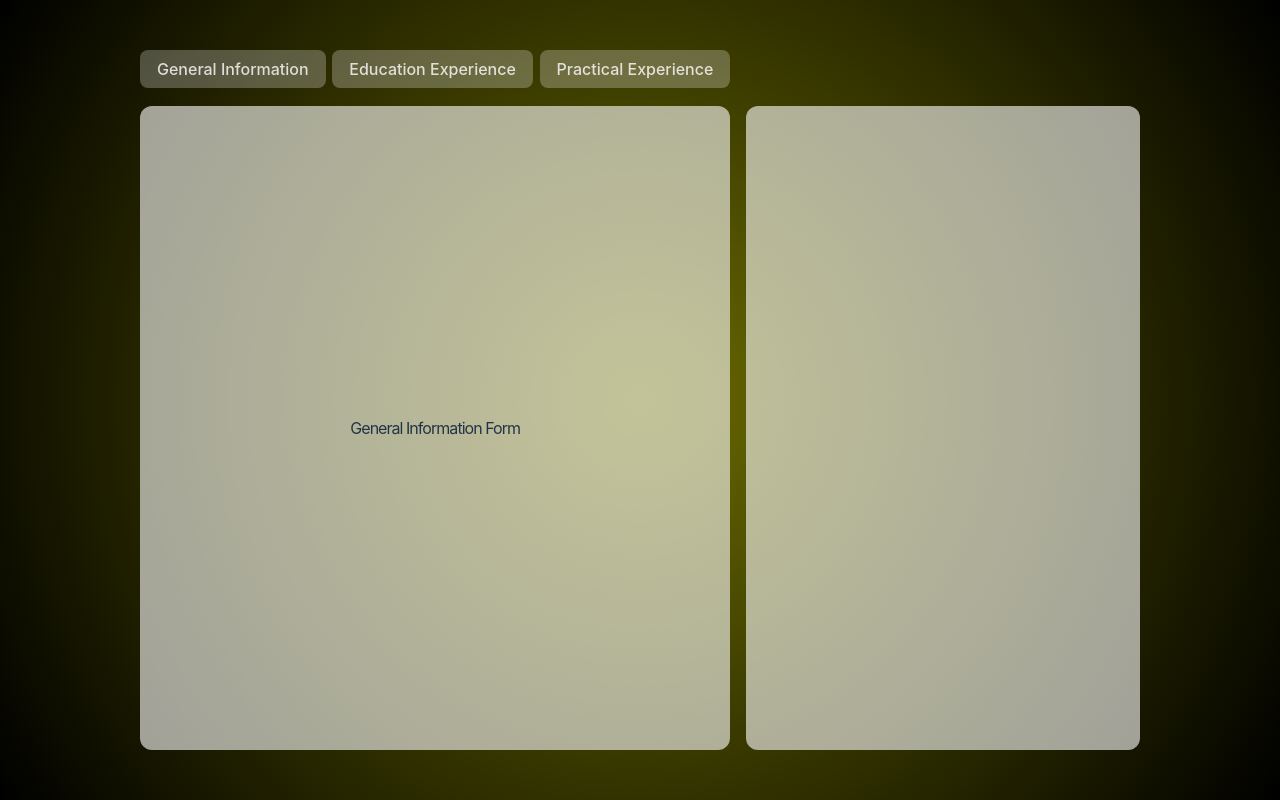
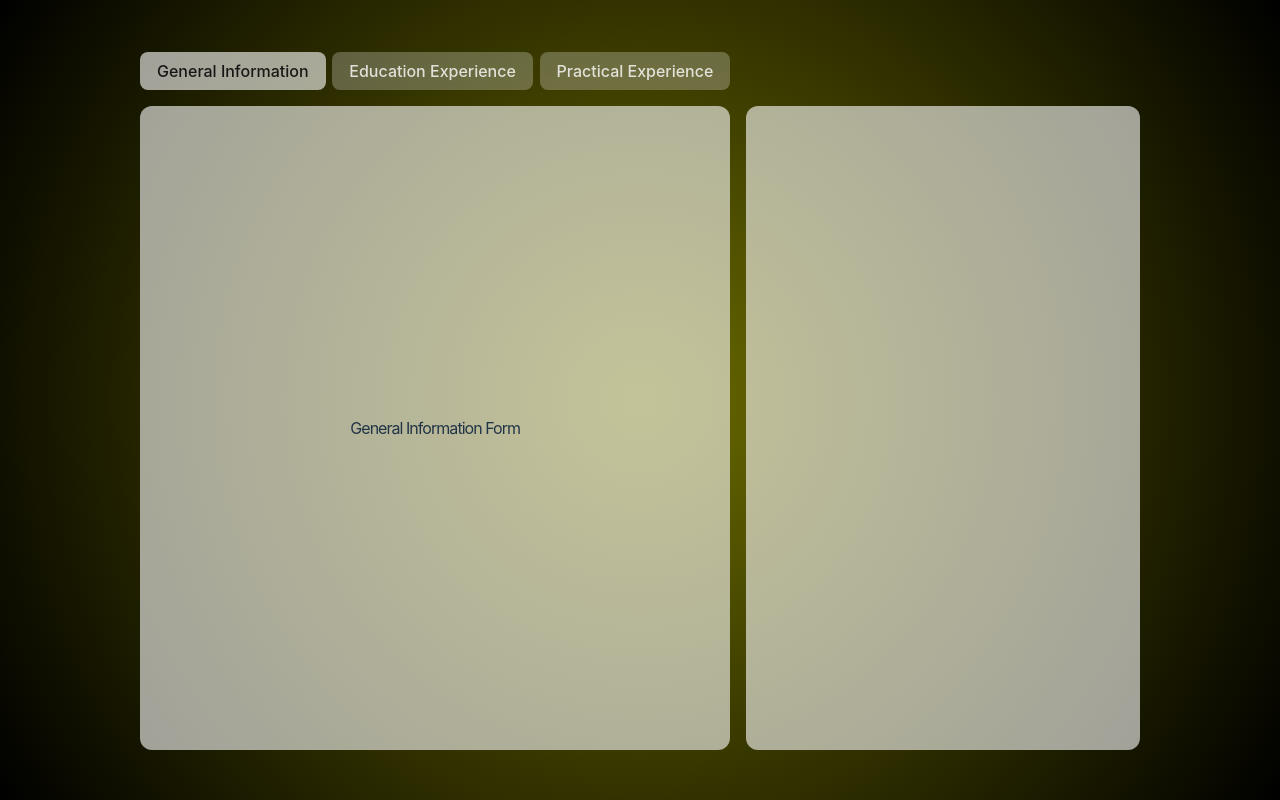
Before and after one commit to MaartenSlebos/cv, a React (Vite) app: page / in a window 1280 px wide. Built offline with nearby package versions, Linux system fonts and the light colour scheme.

Commit message:
add active state for button

```diff
--- a/src/App.css
+++ b/src/App.css
@@ -28,6 +28,15 @@
   padding: 8px 16px;
   background-color: rgba(255, 255, 255, 0.255);
   color: rgba(255, 255, 255, 0.8);
+}
+
+.app-btn:hover {
+  background-color: rgba(255, 255, 255, 0.4);
+}
+
+.app-btn.active {
+  background-color: rgba(255, 255, 255, 0.60);
+  color: rgba(0, 0, 0, 0.858);
 }
 
 #left-button-row {
--- a/src/App.jsx
+++ b/src/App.jsx
@@ -2,18 +2,19 @@ import './App.css';
 import { useState } from 'react';
 import ButtonGroup from './components/ButtonGroup.jsx';
 
-
 function App() {
-  const [activeForm, setActiveForm] = useState('general');
-
+  const [activeForm, setActiveForm] = useState('general'); // Tracks the active form
+  const [activeButton, setActiveButton] = useState('general'); // Tracks the active button
 
   return (
     <div className="app">
       <div className="app-container">
-        <div>
-          <ButtonGroup setActiveForm={setActiveForm} />
-        </div>
-        <div id="right-button-row"></div>
+        {/* Pass activeButton and setActiveButton to ButtonGroup */}
+        <ButtonGroup
+          activeButton={activeButton}
+          setActiveForm={setActiveForm}
+          setActiveButton={setActiveButton}
+        />
         <div id="left-card-row">
           <div id="left-card">
             {activeForm === 'general' && <p>General Information Form</p>}
@@ -22,9 +23,7 @@ function App() {
           </div>
         </div>
         <div id="right-card-row">
-          <div id="right-card">
-
-          </div>
+          <div id="right-card"></div>
         </div>
       </div>
     </div>
--- a/src/components/ButtonGroup.jsx
+++ b/src/components/ButtonGroup.jsx
@@ -1,13 +1,34 @@
-function ButtonGroup({ setActiveForm }) {
+function ButtonGroup({ activeButton, setActiveForm, setActiveButton }) {
   return (
     <div id="left-button-row">
-        <button className="app-btn" id="general-btn" onClick={() => setActiveForm('general')}>
+      <button
+        className={`app-btn ${activeButton === 'general' ? 'active' : ''}`}
+        id="general-btn"
+        onClick={() => {
+          setActiveForm('general');
+          setActiveButton('general');
+        }}
+      >
         General Information
       </button>
-        <button className="app-btn" id="education-btn" onClick={() => setActiveForm('education')}>
+      <button
+        className={`app-btn ${activeButton === 'education' ? 'active' : ''}`}
+        id="education-btn"
+        onClick={() => {
+          setActiveForm('education');
+          setActiveButton('education');
+        }}
+      >
         Education Experience
       </button>
-        <button className="app-btn" id="practical-btn" onClick={() => setActiveForm('practical')}>
+      <button
+        className={`app-btn ${activeButton === 'practical' ? 'active' : ''}`}
+        id="practical-btn"
+        onClick={() => {
+          setActiveForm('practical');
+          setActiveButton('practical');
+        }}
+      >
         Practical Experience
       </button>
     </div>
```
Lines whose indentation alone changed are shown as unchanged.
